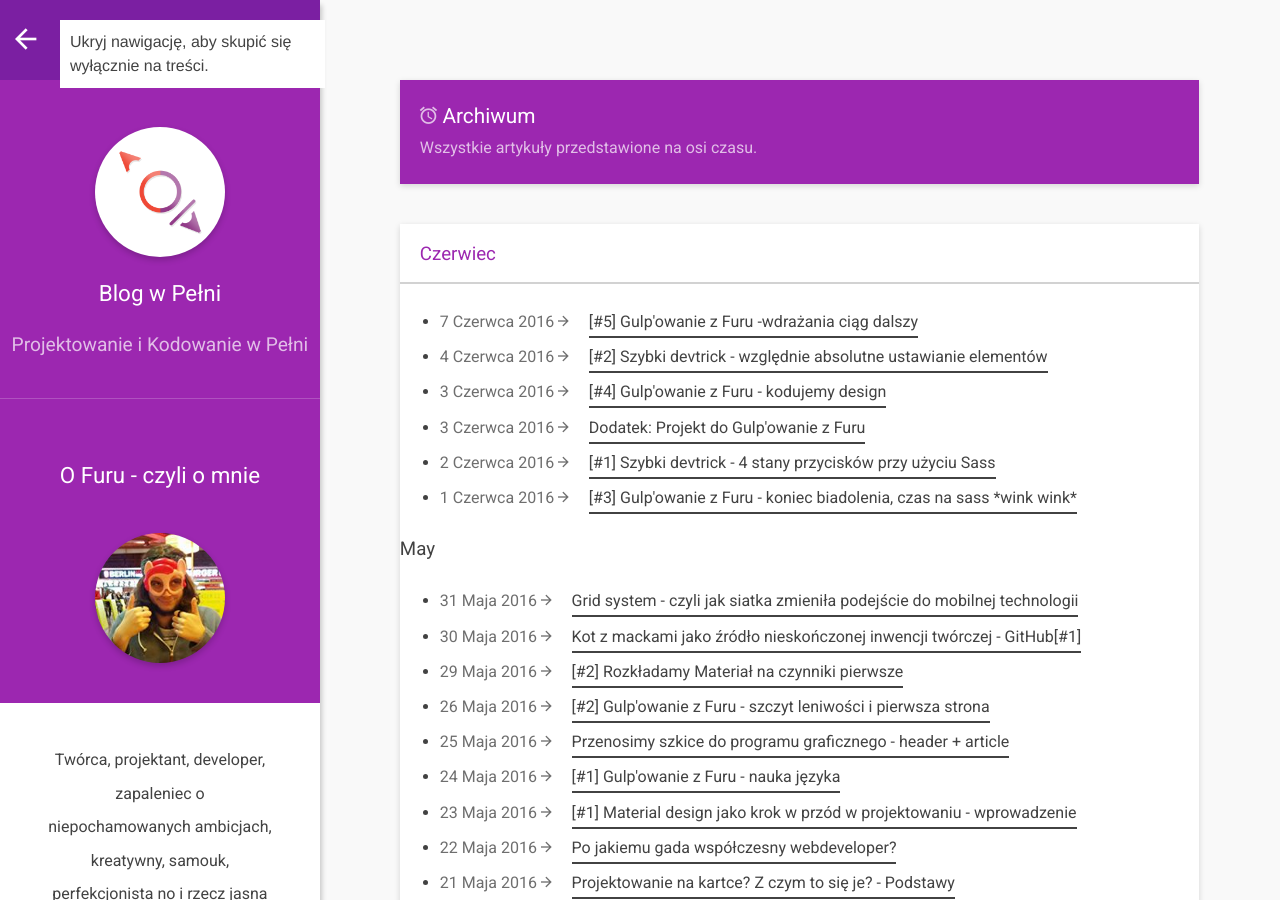
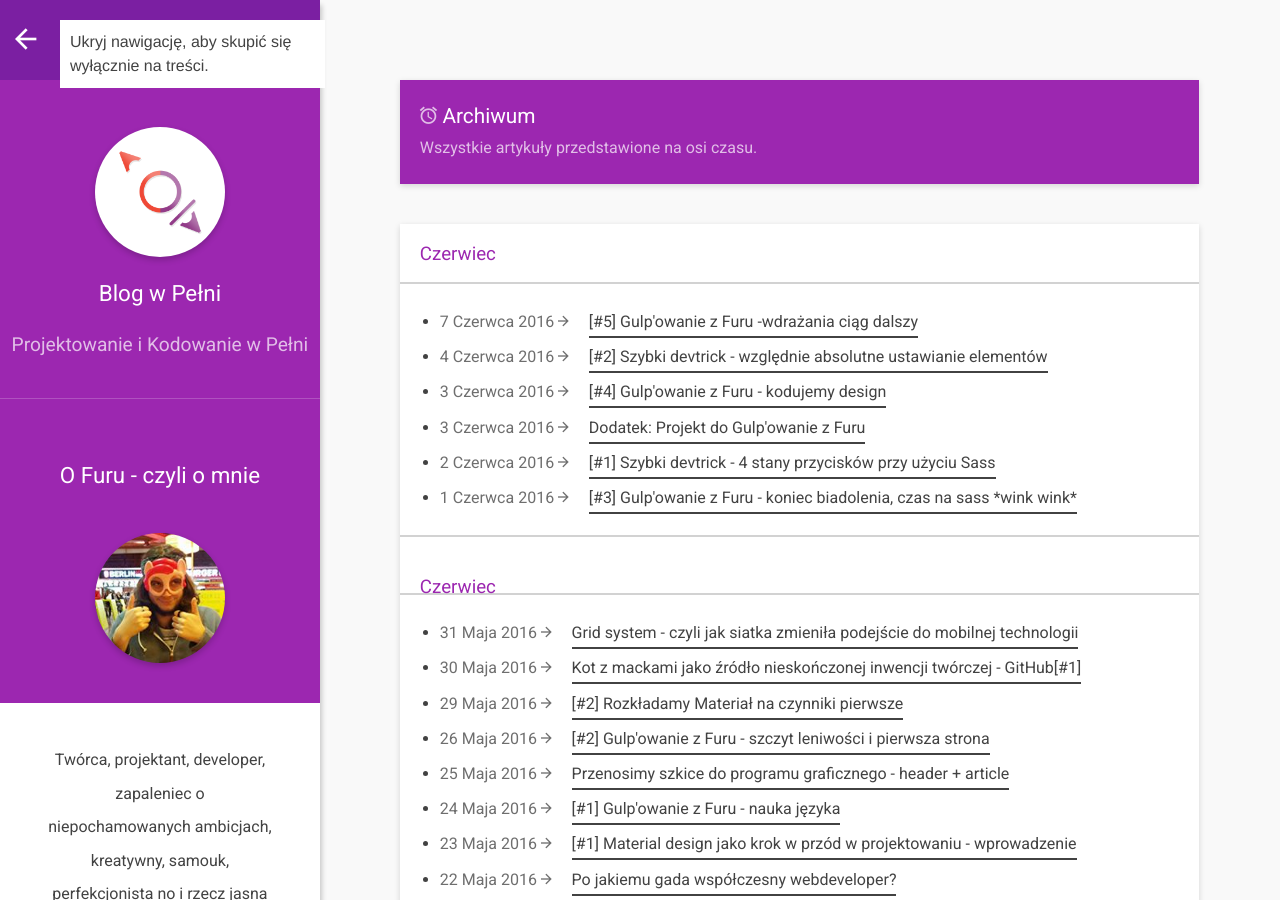
Before and after one commit to FuruArt/blog, a Jekyll site: the page built from archive.html, in a window 1280 px wide and 900 px high. Built offline with Jekyll 4.4.1, drawn with Linux system fonts in a browser that asks for light colours; some web fonts are replaced.

Commit message:
Update archive.html

```diff
--- a/archive.html
+++ b/archive.html
@@ -23,9 +23,9 @@ layout: default
           {% capture nyear %}{{ post.next.date | date: '%B' }}{% endcapture %}
           {% if year != nyear %}
           </ul>
-          <h3>{{ post.date | date: '%B' }}</h3>
+          <h3 class="month">{{ month }}</h3>
           <ul class="past">
-        {% endif %}
+          {% endif %}
       {% endunless %}
         <li><time>{% include customDate.html %} <i class="ion-android-arrow-forward"></i></time><a href="{{ site.github.url }}/{{ post.url }}">{{ post.title }}</a></li></time>
 
```
